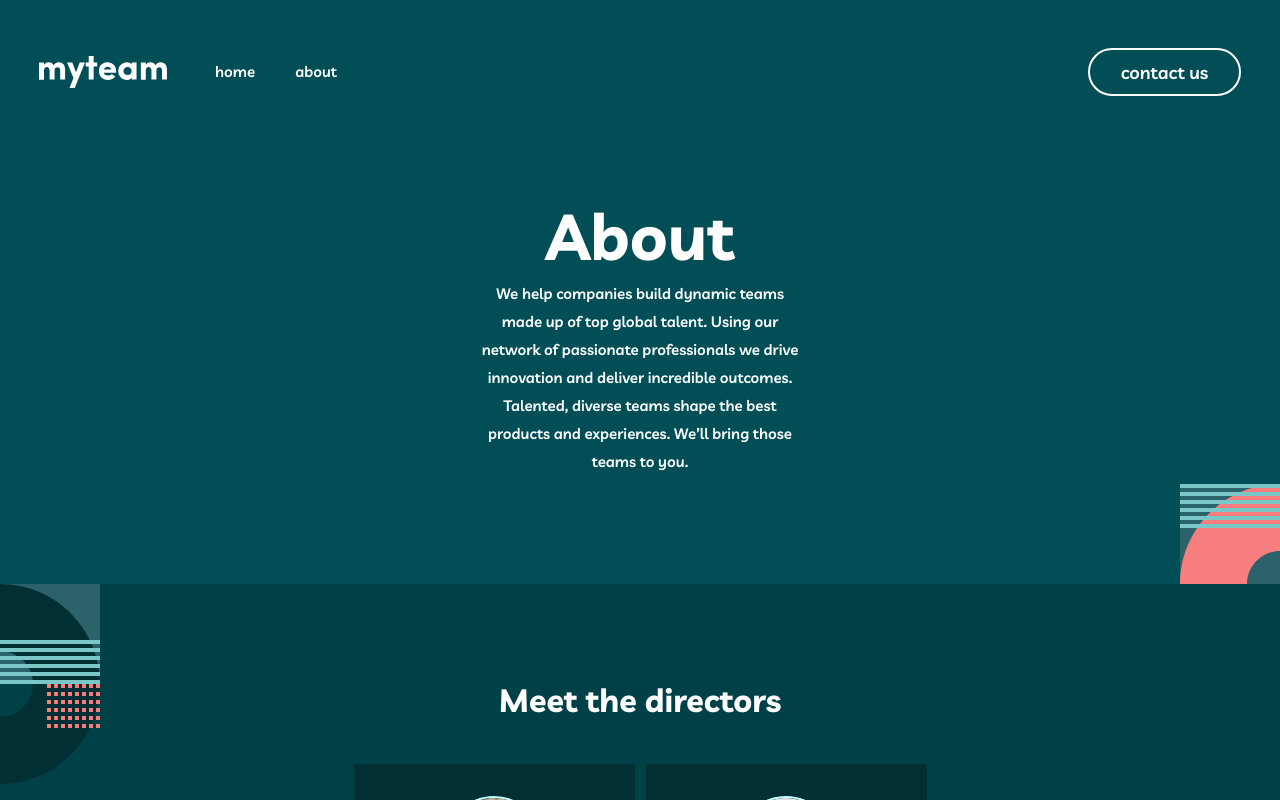
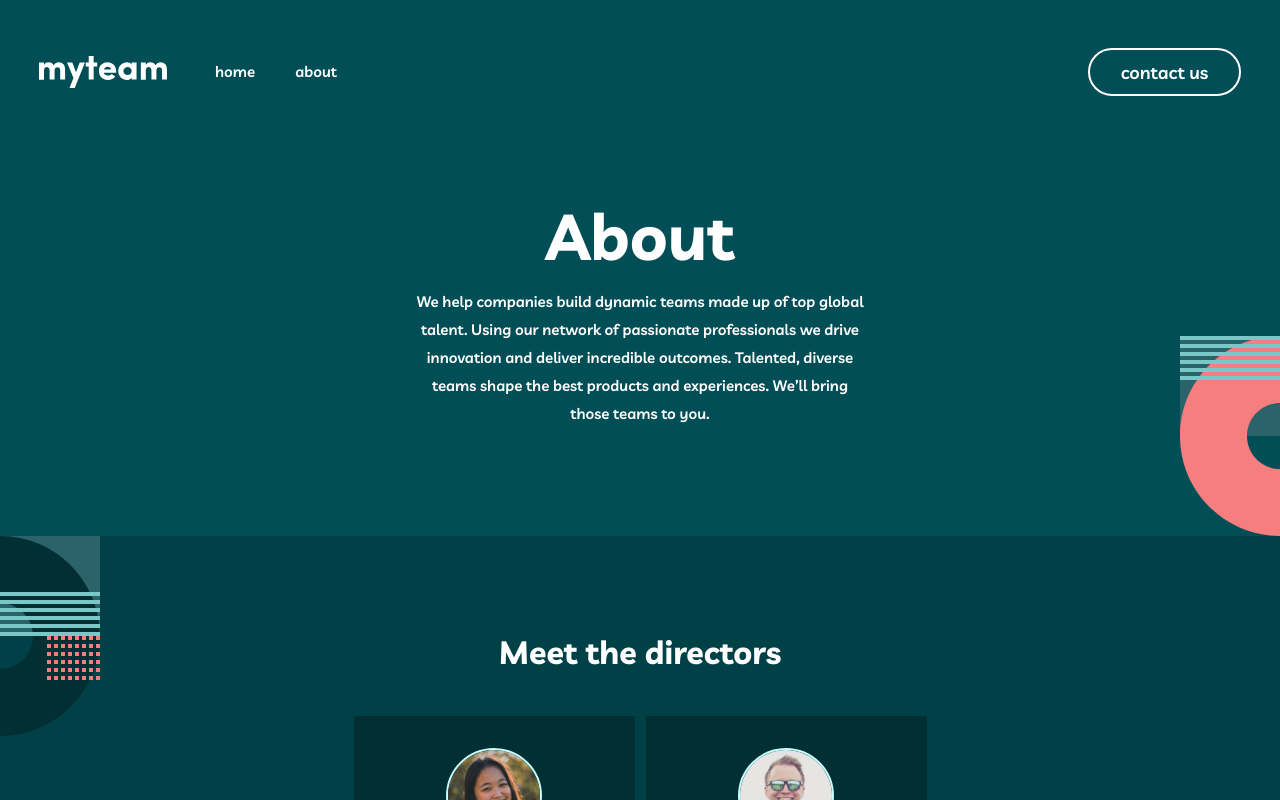
Before and after one commit to JiMare/myteam, a React (Vite) app: page /about in a window 1280 px wide. Shown: the top 800 px of the page. Built offline with nearby package versions, Linux system fonts and the light colour scheme.

Commit message:
about introduction responsive

```diff
--- a/src/components/About/AboutIntroduction.tsx
+++ b/src/components/About/AboutIntroduction.tsx
@@ -3,20 +3,22 @@ import { HeadingMainLarge, ParagraphBig } from "../ui/Typography";
 
 export const AboutIntroduction: React.FC = () => {
   return (
-    <section className="bg-green relative px-[24px] pb-[108px] overflow-hidden">
-      <HeadingMainLarge className="text-center mb-[16px]">
+    <section className="bg-green relative px-[24px] pb-[108px] overflow-hidden xl:px-[165px] xl:pb-[120px]">
+      <div className="xl:flex xl:justify-between">
+        <HeadingMainLarge className="text-center mb-[16px] md:mb-[24px] xl:text-[64px]">
           About
         </HeadingMainLarge>
-      <ParagraphBig className="text-center max-w-[327px] mx-auto">
+        <ParagraphBig className="text-center max-w-[327px] mx-auto md:max-w-[457px] xl:max-w-[730px] xl:mx-0 xl:text-left xl:relative xl:pt-[40px] xl:after:content-[''] xl:after:h-[4px] xl:after:w-[50px] xl:after:absolute xl:after:bg-orange xl:after:top-0 xl:after:left-0">
           We help companies build dynamic teams made up of top global talent.
           Using our network of passionate professionals we drive innovation and
           deliver incredible outcomes. Talented, diverse teams shape the best
           products and experiences. We’ll bring those teams to you.
         </ParagraphBig>
+      </div>
       <img
         src="./assets/bg-pattern-about-1-mobile-nav-1.svg"
         alt="pattern"
-        className="absolute bottom-[-100px] right-[-100px]"
+        className="absolute bottom-[-100px] right-[-100px] md:bottom-0"
       />
     </section>
   );
--- a/src/components/Header.tsx
+++ b/src/components/Header.tsx
@@ -8,7 +8,7 @@ export const Header: React.FC = () => {
   const navigate = useNavigate();
   const [isMobileMenuOpen, setIsMobileMenuOpen] = useState(false);
   return (
-    <header className="bg-green px-[24px] md:px-[39px] xl:px-[165px] flex justify-between items-center pt-[48px] pb-[80px] md:pb-[112px] xl:pb-[129px]">
+    <header className="bg-green px-[24px] md:px-[39px] xl:px-[165px] flex justify-between items-center pt-[48px] pb-[80px] md:pb-[112px] xl:pb-[120px]">
       <div className="md:flex md:gap-[48px] xl:gap-[80px]">
         <img src="./assets/logo.svg" alt="logo-mnyteam" className="h-[32px]" />
 
--- a/src/components/Home/HomeIntroduction.tsx
+++ b/src/components/Home/HomeIntroduction.tsx
@@ -3,7 +3,7 @@ import { HeadingMainLarge, ParagraphBig } from "../ui/Typography";
 
 export const HomeIntroduction: React.FC = () => {
   return (
-    <section className="bg-green">
+    <section className="bg-green xl:pt-[9px]">
       <div className="px-[24px] mb-[97px] md:mb-[156px] xl:flex xl:items-end xl:justify-between xl:px-[165px]">
         <img
           src="./assets/bg-pattern-home-1.svg"
@@ -13,7 +13,7 @@ export const HomeIntroduction: React.FC = () => {
         <HeadingMainLarge className="text-center w-[240px] mx-auto mb-[18px] md:w-[350px] md:mb-[24px] xl:text-left xl:w-[550px] xl:mb-0 xl:mx-0">
           Find the best <span className="text-orange">talent</span>
         </HeadingMainLarge>
-        <ParagraphBig className="text-center max-w-[327px] mx-auto md:w-[457px] xl:relative xl:text-left xl:max-w-[430px] xl:mx-0 xl:pt-[80px] xl:after:content-[''] xl:after:h-[4px] xl:after:w-[50px] xl:after:absolute xl:after:bg-light-blue xl:after:top-0 xl:after:left-0">
+        <ParagraphBig className="text-center max-w-[327px] mx-auto md:w-[457px] xl:relative xl:text-left xl:max-w-[430px] xl:mx-0 xl:pt-[83px] xl:after:content-[''] xl:after:h-[4px] xl:after:w-[50px] xl:after:absolute xl:after:bg-light-blue xl:after:top-0 xl:after:left-0">
           Finding the right people and building high performing teams can be
           hard. Most companies aren’t tapping into the abundance of global
           talent. We’re about to change that.
```
Lines whose indentation alone changed are shown as unchanged.
